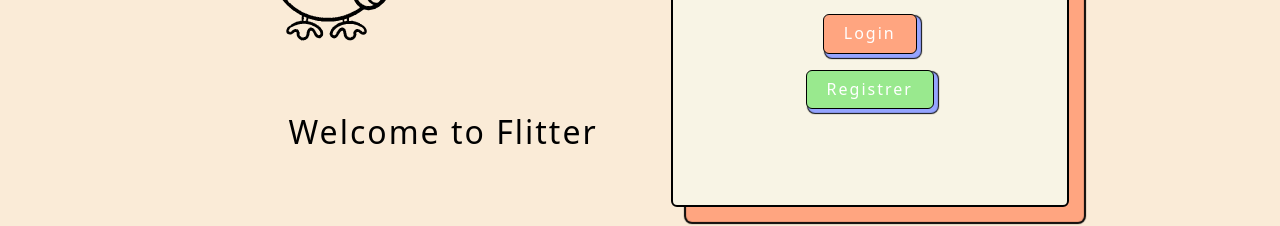
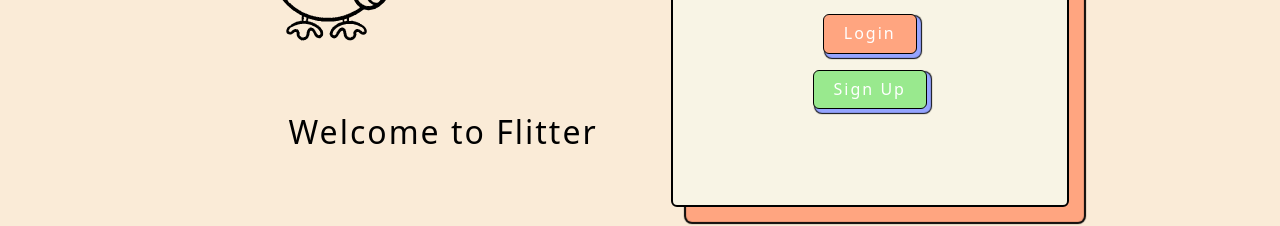
Before and after one commit to No-Woman-No-Work/Glitter-Vue, a Vue app: page / in a window 1280 px wide. Shown: the part 374-600 px from the top of the page. Built offline with nearby package versions, Linux system fonts and the light colour scheme; what vue-awesome-paginate would draw is missing.

Commit message:
Update HomeView.vue
correct typo

```diff
--- a/src/views/HomeView.vue
+++ b/src/views/HomeView.vue
@@ -21,7 +21,7 @@
 					</router-link>
 					<router-link to="/signup" class="nav-link active" aria-current="page">
 						<div class="signup d-grid">
-							<button class="btn btn-secondary second-btn" type="button">Registrer</button>
+							<button class="btn btn-secondary second-btn" type="button">Sign Up</button>
 						</div>
 					</router-link>
 				</custom-card>
```
